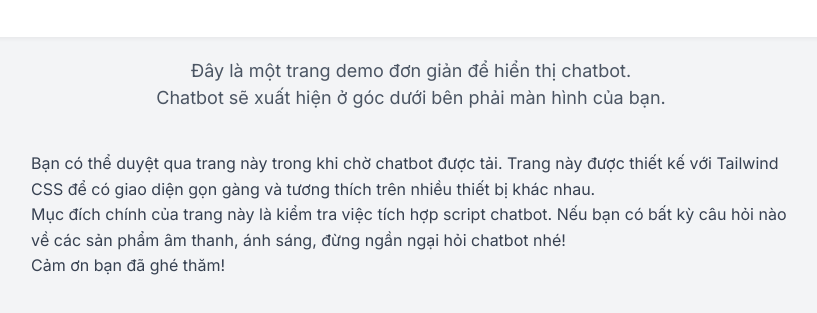
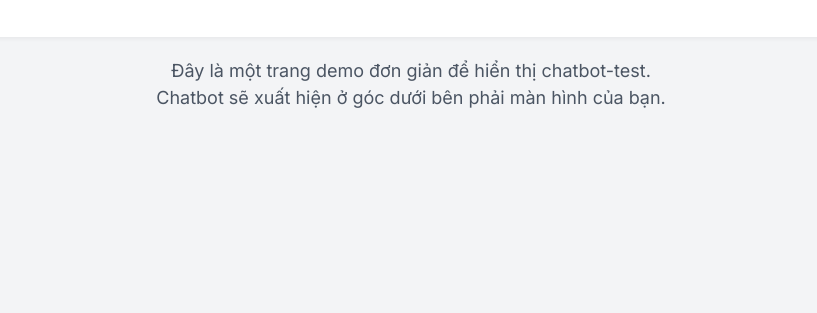
Before and after one commit to luatne/demo-khach, a plain HTML site: page test.html in a window 1280 px wide. Shown: the part 97-410 px from the top of the page, without its empty margins (229-1046 px from the left). Drawn offline with nearby package versions, Linux system fonts and the light colour scheme.

Commit message:
Update test.html

```diff
--- a/test.html
+++ b/test.html
@@ -50,14 +50,10 @@
         <h1>Chào mừng đến với Trang Test Chatbot!</h1>
     </div>
     <div class="page-sub-header">
-        <p>Đây là một trang demo đơn giản để hiển thị chatbot.</p>
+        <p>Đây là một trang demo đơn giản để hiển thị chatbot-test.</p>
         <p>Chatbot sẽ xuất hiện ở góc dưới bên phải màn hình của bạn.</p>
     </div>
-    <div class="content-area">
-        <p>Bạn có thể duyệt qua trang này trong khi chờ chatbot được tải. Trang này được thiết kế với Tailwind CSS để có giao diện gọn gàng và tương thích trên nhiều thiết bị khác nhau.</p>
-        <p>Mục đích chính của trang này là kiểm tra việc tích hợp script chatbot. Nếu bạn có bất kỳ câu hỏi nào về các sản phẩm âm thanh, ánh sáng, đừng ngần ngại hỏi chatbot nhé!</p>
-        <p>Cảm ơn bạn đã ghé thăm!</p>
-    </div>
+
 
     <!-- Tải script của chatbot. Đặt ở cuối body để đảm bảo
          tất cả các phần tử HTML đã được tải trước khi script chạy. -->
```
